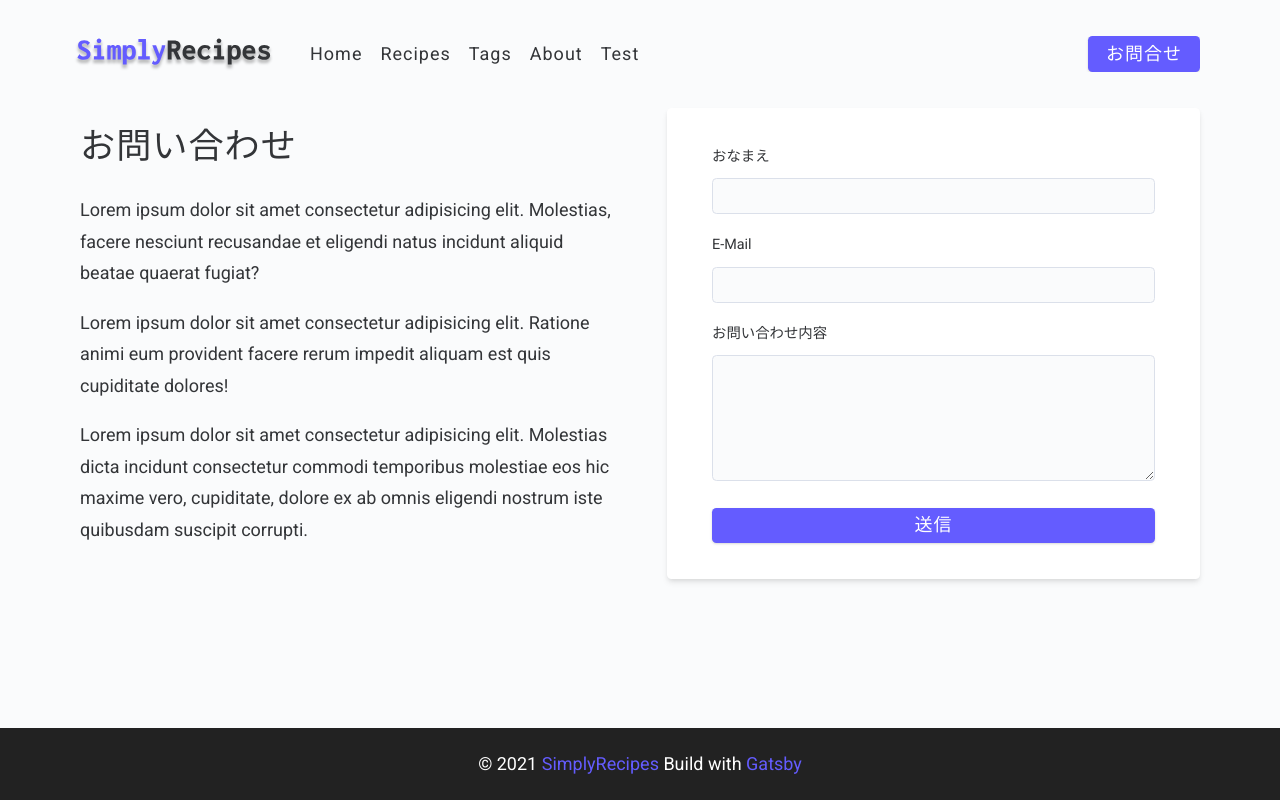
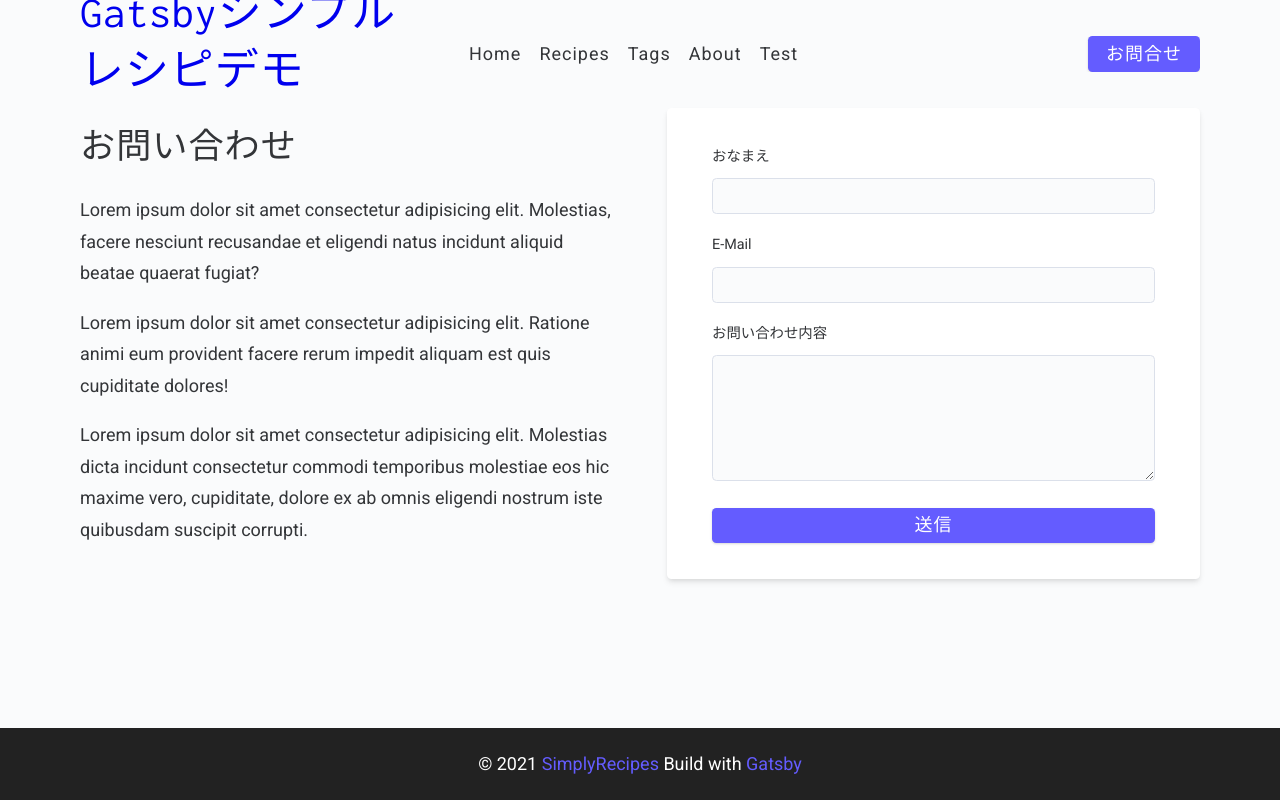
Before and after one commit to Yuya-Maeda/gatsby-demo-simplerecipe, a Gatsby site: page /contact in a window 1280 px wide. Built offline with nearby package versions, Linux system fonts and the light colour scheme; Gatsby itself is replaced by a stand-in of ours.

Commit message:
change title

```diff
--- a/src/components/Navbar.js
+++ b/src/components/Navbar.js
@@ -15,7 +15,8 @@ const Navbar = () => {
       <div className="nav-center">
         <div className="nav-header">
           <Link to="/">
-            <img src={logo} alt="simply recipes" />
+            {/* <img src={logo} alt="simply recipes" /> */}
+            <h2>Gatsbyシンプルレシピデモ</h2>
           </Link>
           <button className="nav-btn" onClick={showHandler}>
             <FiAlignJustify />
```
